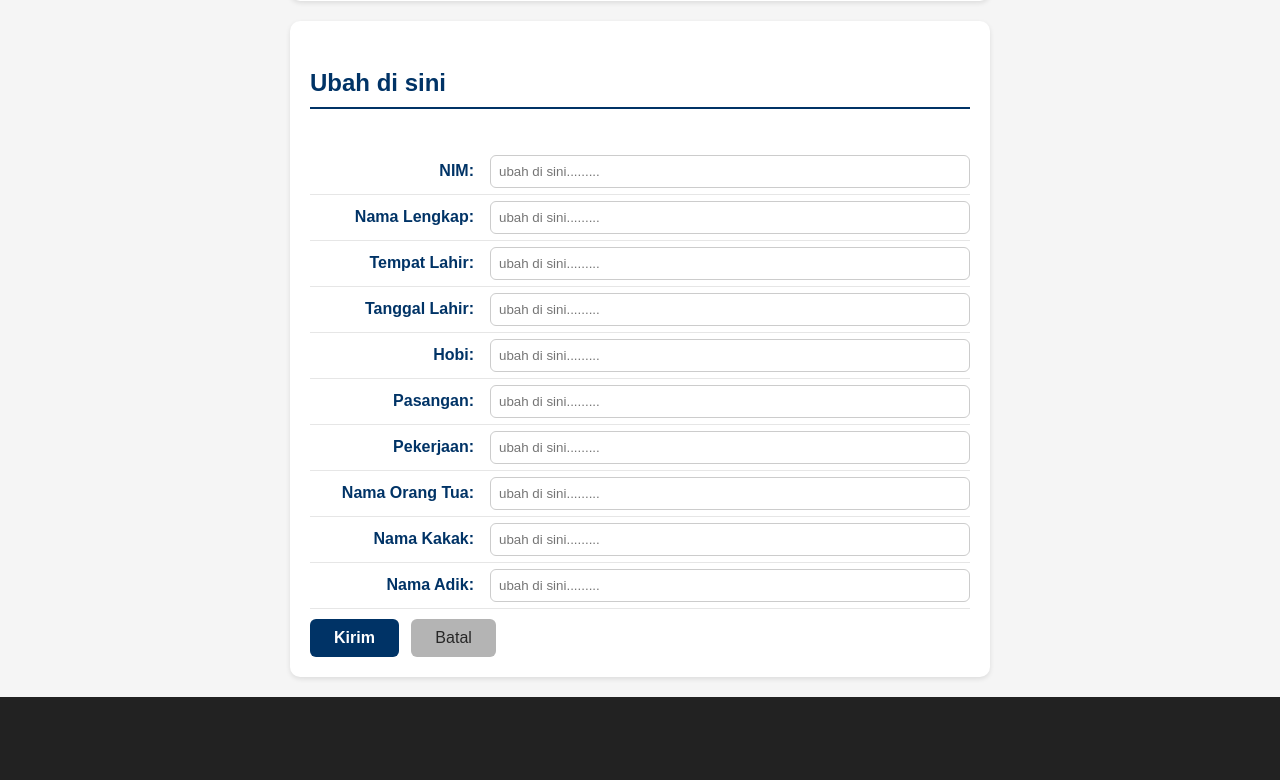
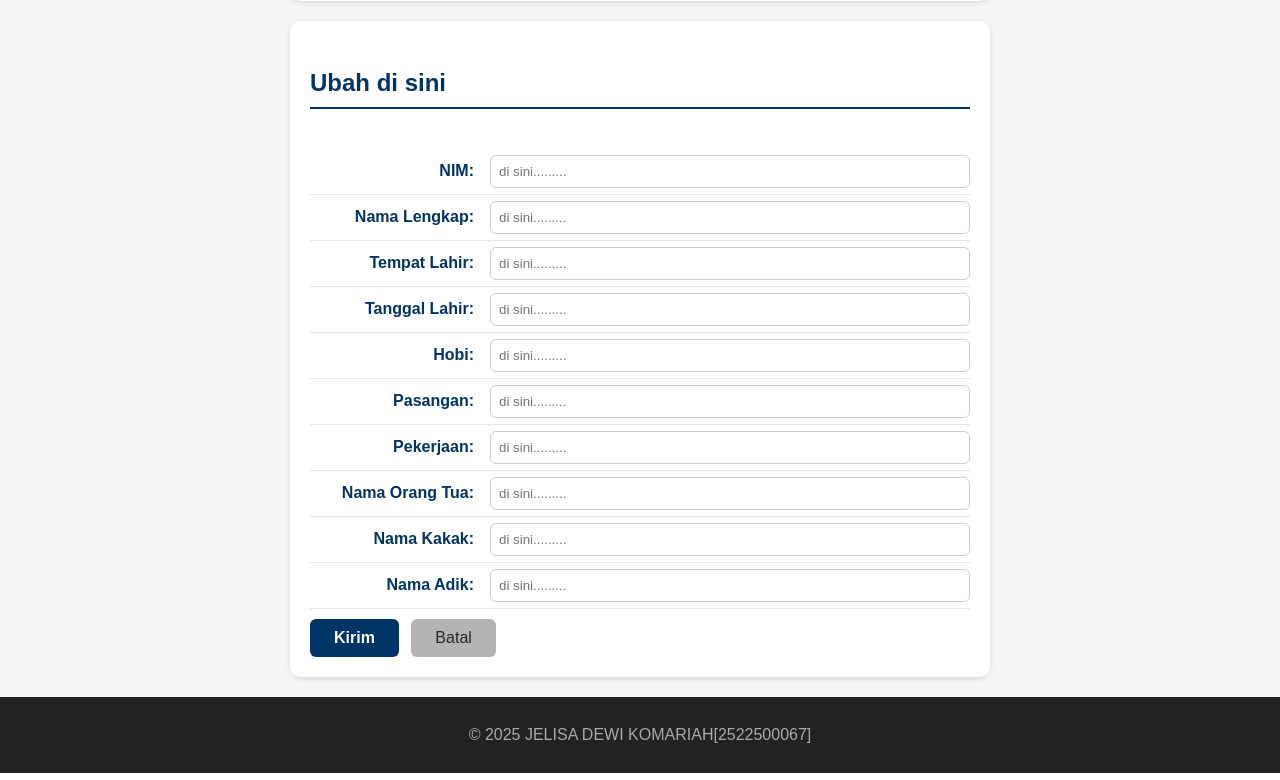
Before and after one commit to 2522500067-a11y/2522500067-PWD-GB1J-2526O, a PHP site: page /pertemuan-07/index.php in a window 1280 px wide. Shown: the part 1284-2064 px from the top of the page. Run offline with PHP 8.4, Linux system fonts and the light colour scheme.

Commit message:
index.php

```diff
--- a/pertemuan-07/index.php
+++ b/pertemuan-07/index.php
@@ -51,16 +51,16 @@
 
     <section id="about">
       <?php
-          $nim = "2511500073&hearts;";
-          $Nama_Lengkap = "Muazijan pratama&hearts;";
-          $Tempat_Lahir = "Pangkalpinang&hearts;";
-          $Tanggal_Lahir = "12-01-2007&hearts;";
-          $hobi = "Membaca novel";
-          $Pasangan = "pasangan saya tidak punya alias jomblo&hearts;";
-          $Pekerjaan = "Untuk pekerjaan saya. Saya adalah seorang freelance fotografer wedding&hearts;";
-          $Nama_orang_tua ="Nama Ayah saya adalah MARSITO dan Nama Ibu saya KURNIASARI&hearts;";
-          $Nama_kakak = "Kebetulan saya adalah kakak dari kedua adik saya&hearts;";
-          $Nama_adik = "AMANDA DWI RIZKI DAN HUMAIRA SALSABILA&hearts;";
+          $nim = "2522500067&hearts;";
+          $Nama_Lengkap = "Jelisa dewi komariah&hearts;";
+          $Tempat_Lahir = "Pangkalpinang";
+          $Tanggal_Lahir = "26-06-2007&hearts;";
+          $hobi = "mendaki";
+          $Pasangan = "saya belum dikasih kepastian&hearts;";
+          $Pekerjaan = "mahasiswa&hearts;";
+          $Nama_orang_tua ="Nama Ayah saya adalah INDRA GUNAWAN dan Nama Ibu saya ELIANTI&hearts;";
+          $Nama_kakak = "saya tidak mempunyai kakak&hearts;";
+          $Nama_adik = "Jelita dewi komariah";
       ?>
 
       <h2>Tentang Saya</h2>
@@ -108,44 +108,44 @@
       <form action="ulangan.php" method="POST">
 
         <label for="txtnim"><span>NIM:</span>
-          <input type="Nim" id="txtnim" name="txtnim" placeholder="ubah di sini........." required autocomplete="nim">
+          <input type="Nim" id="txtnim" name="txtnim" placeholder="di sini........." required autocomplete="nim">
         </label>
 
         <label for="txtnamalengkap"><span>Nama Lengkap:</span>
-          <input type="Nama" id="txtnamalengkap" name="txtnamalengkap" placeholder="ubah di sini........." required autocomplete="nama">
+          <input type="Nama" id="txtnamalengkap" name="txtnamalengkap" placeholder="di sini........." required autocomplete="nama">
         </label>
 
         <label for="txttempatlahir"><span>Tempat Lahir:</span>
-          <input type="Tempat lahir" id="txttempatlahir" name="txttempatlahir" placeholder="ubah di sini........." required autocomplete="email">
+          <input type="Tempat lahir" id="txttempatlahir" name="txttempatlahir" placeholder="di sini........." required autocomplete="email">
         </label>
 
         <label for="txttanggallahir"><span>Tanggal Lahir:</span>
-          <input type="Tanggal lahir" id="txttanggallahir" name="txttanggallahir" placeholder="ubah di sini........." required autocomplete="email">
+          <input type="Tanggal lahir" id="txttanggallahir" name="txttanggallahir" placeholder="di sini........." required autocomplete="email">
         </label>
 
         <label for="txthobi"><span>Hobi:</span>
-          <input type="hobi" id="txthobi" name="txthobi" placeholder="ubah di sini........." required autocomplete="email">
+          <input type="hobi" id="txthobi" name="txthobi" placeholder="di sini........." required autocomplete="email">
         </label>
 
         <label for="txtpasangan"><span>Pasangan:</span>
-          <input type="pasangan" id="txtpasangan" name="txtpasangan" placeholder="ubah di sini........." required autocomplete="email">
+          <input type="pasangan" id="txtpasangan" name="txtpasangan" placeholder="di sini........." required autocomplete="email">
         </label>
 
 
         <label for="txtpekerjaan"><span>Pekerjaan:</span>
-          <input type="pekerjaan" id="txtpekerjaan" name="txtpekerjaan" placeholder="ubah di sini........." required autocomplete="email">
+          <input type="pekerjaan" id="txtpekerjaan" name="txtpekerjaan" placeholder="di sini........." required autocomplete="email">
         </label>
 
         <label for="txtnamaortu"><span>Nama Orang Tua:</span>
-          <input type="nama orang tua" id="txtnamaortu" name="txtnamaortu" placeholder="ubah di sini........." required autocomplete="email">
+          <input type="nama orang tua" id="txtnamaortu" name="txtnamaortu" placeholder="di sini........." required autocomplete="email">
         </label>
 
         <label for="txtnamakakak"><span>Nama Kakak:</span>
-          <input type="nama kakak" id="txtnamakakak" name="txtnamakakak" placeholder="ubah di sini........." required autocomplete="email">
+          <input type="nama kakak" id="txtnamakakak" name="txtnamakakak" placeholder="di sini........." required autocomplete="email">
         </label>
 
         <label for="txtnamaadik"><span>Nama Adik:</span>
-          <input type="nama adik" id="txtnamadik" name="txtnamaadik" placeholder="ubah di sini........." required autocomplete="email">
+          <input type="nama adik" id="txtnamadik" name="txtnamaadik" placeholder="di sini........." required autocomplete="email">
         </label>
 
 
@@ -161,7 +161,7 @@
   </main>
 
   <footer>
-    <p><marquee>&copy; 2025 MUAZIJAN PRATAMA[2511500073]</marquee></p>
+    <p>&copy; 2025 JELISA DEWI KOMARIAH[2522500067]</p>
   </footer>
 
   <script src="script.js"></script>
```
